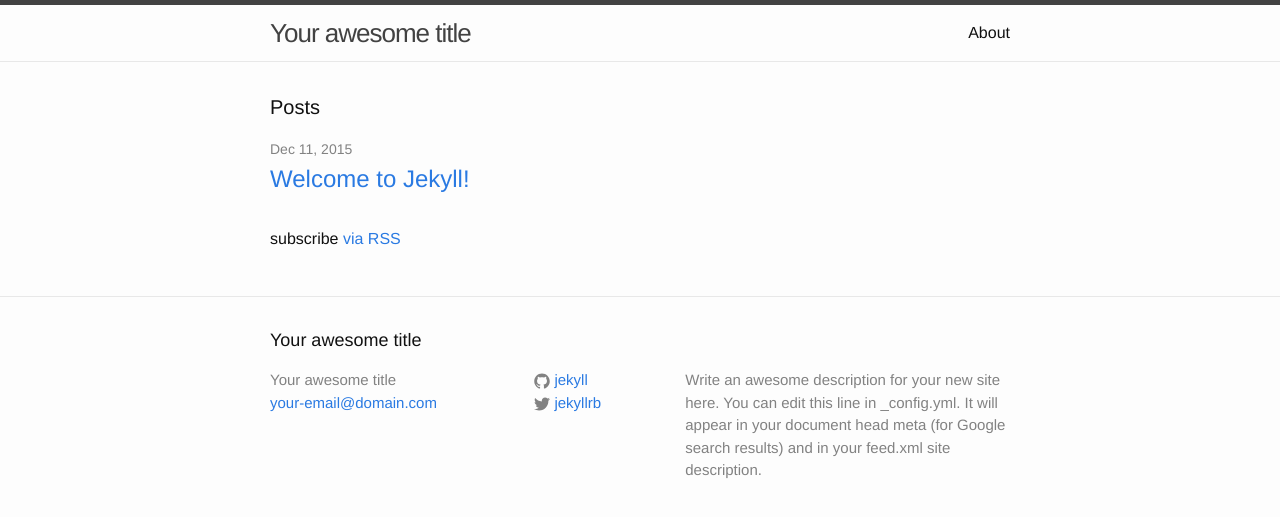
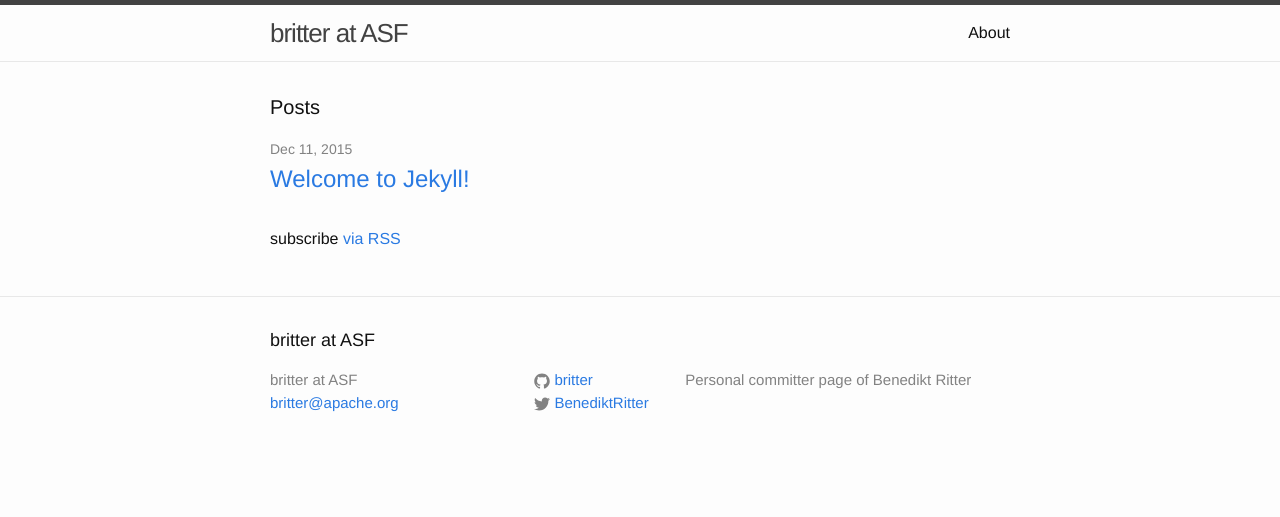
Before and after one commit to britter/britter-at-asf, a Jekyll site: the page built from index.html, in a window 1280 px wide. Shown: the top 517 px of the page. Built offline with Jekyll 4.4.1, drawn with Linux system fonts in a browser that asks for light colours.

Commit message:
Personalize _config.yml

```diff
--- a/_config.yml
+++ b/_config.yml
@@ -6,16 +6,14 @@
 # 'jekyll serve'. If you change this file, please restart the server process.
 
 # Site settings
-title: Your awesome title
-email: your-email@domain.com
+title: britter at ASF
+email: britter@apache.org
 description: > # this means to ignore newlines until "baseurl:"
-  Write an awesome description for your new site here. You can edit this
-  line in _config.yml. It will appear in your document head meta (for
-  Google search results) and in your feed.xml site description.
+  Personal committer page of Benedikt Ritter
 baseurl: "" # the subpath of your site, e.g. /blog
-url: "http://yourdomain.com" # the base hostname & protocol for your site
-twitter_username: jekyllrb
-github_username:  jekyll
+url: "http://home.apache.org/~britter" # the base hostname & protocol for your site
+twitter_username: BenediktRitter
+github_username:  britter
 
 # Build settings
 markdown: kramdown
```
